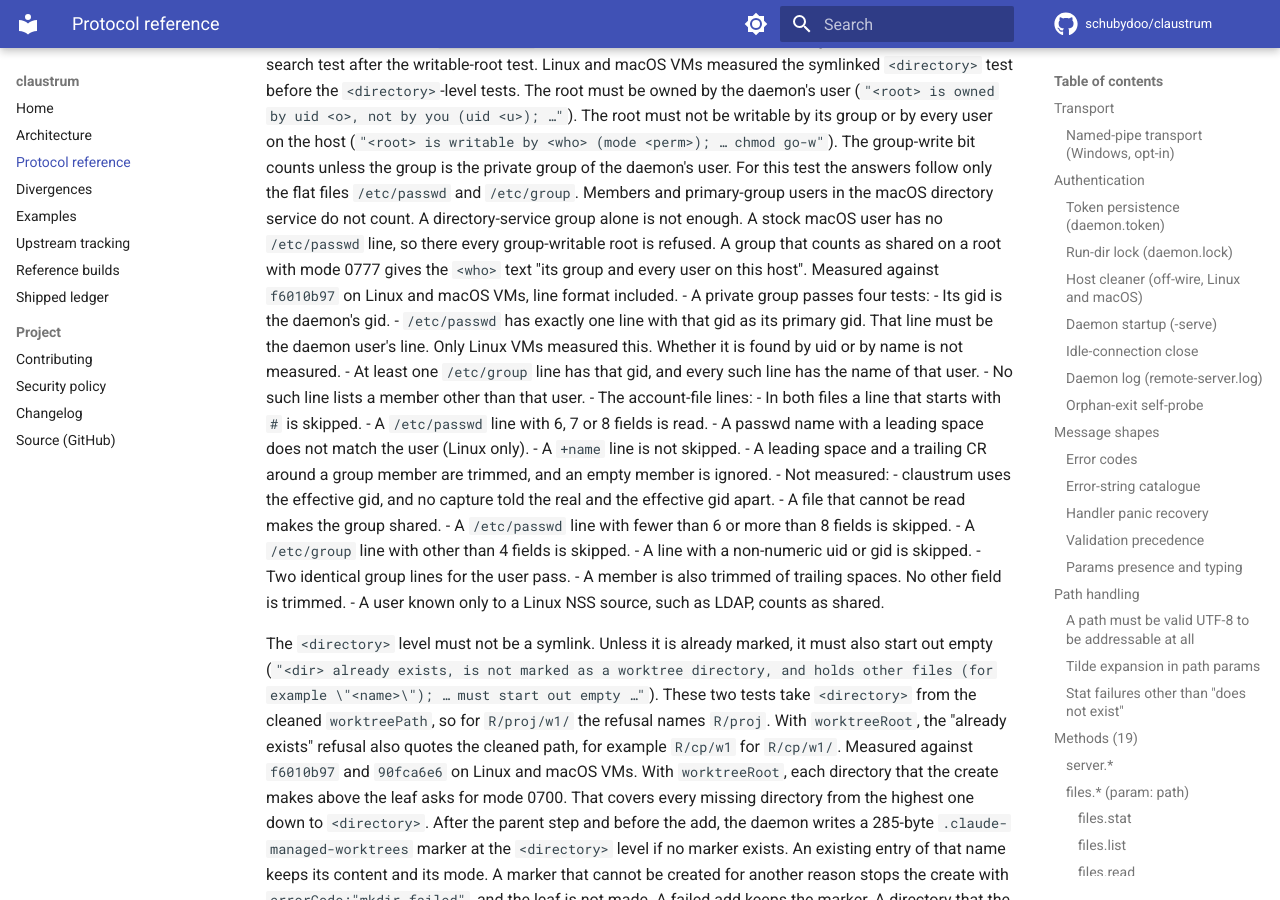
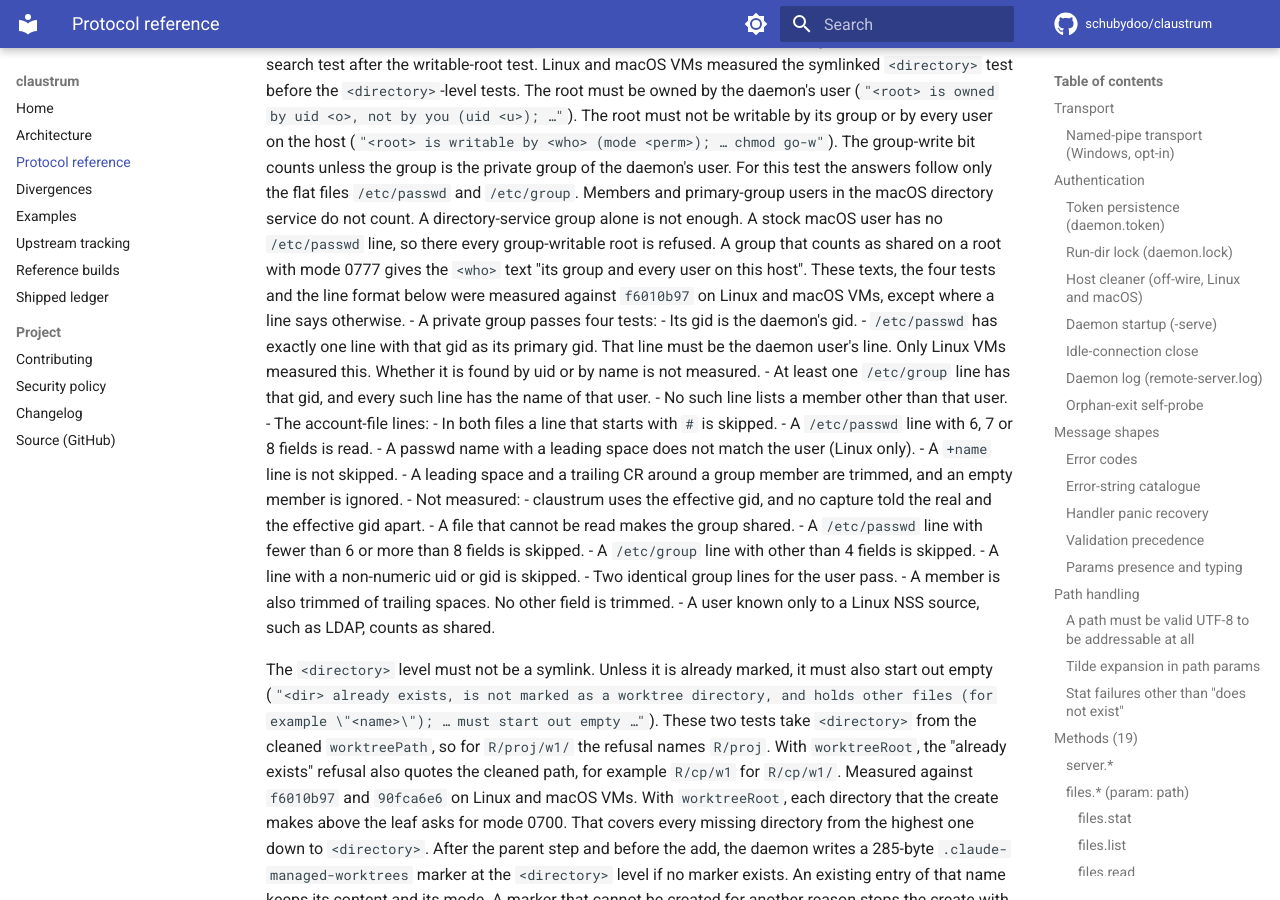
Before and after one commit to schubydoo/claustrum, an MkDocs documentation site: the page built from docs/PROTOCOL.md, in a window 1280 px wide and 900 px high, scrolled down 33794 px. Built offline with MkDocs 1.6.1 and Material for MkDocs 9.7.7, drawn with Linux system fonts in a browser that asks for light colours; comment, search, counter and statistics services are not loaded.

Commit message:
docs: scope the measured sentence over both lists, give the passwd row real content

```diff
--- a/docs/PROTOCOL.md
+++ b/docs/PROTOCOL.md
@@ -1267,8 +1267,9 @@ below against `f6010b97`. Each point names the VMs that measured it.
   do not count. A directory-service group alone is not enough. A stock macOS
   user has no `/etc/passwd` line, so there every group-writable root is
   refused. A group that counts as shared on a root with mode 0777 gives the
-  `<who>` text "its group and every user on this host". Measured against
-  `f6010b97` on Linux and macOS VMs, line format included.
+  `<who>` text "its group and every user on this host". These texts, the four
+  tests and the line format below were measured against `f6010b97` on Linux and
+  macOS VMs, except where a line says otherwise.
   - A private group passes four tests:
     - Its gid is the daemon's gid.
     - `/etc/passwd` has exactly one line with that gid as its primary gid. That
```
Also changed, not shown: 1 other file.
